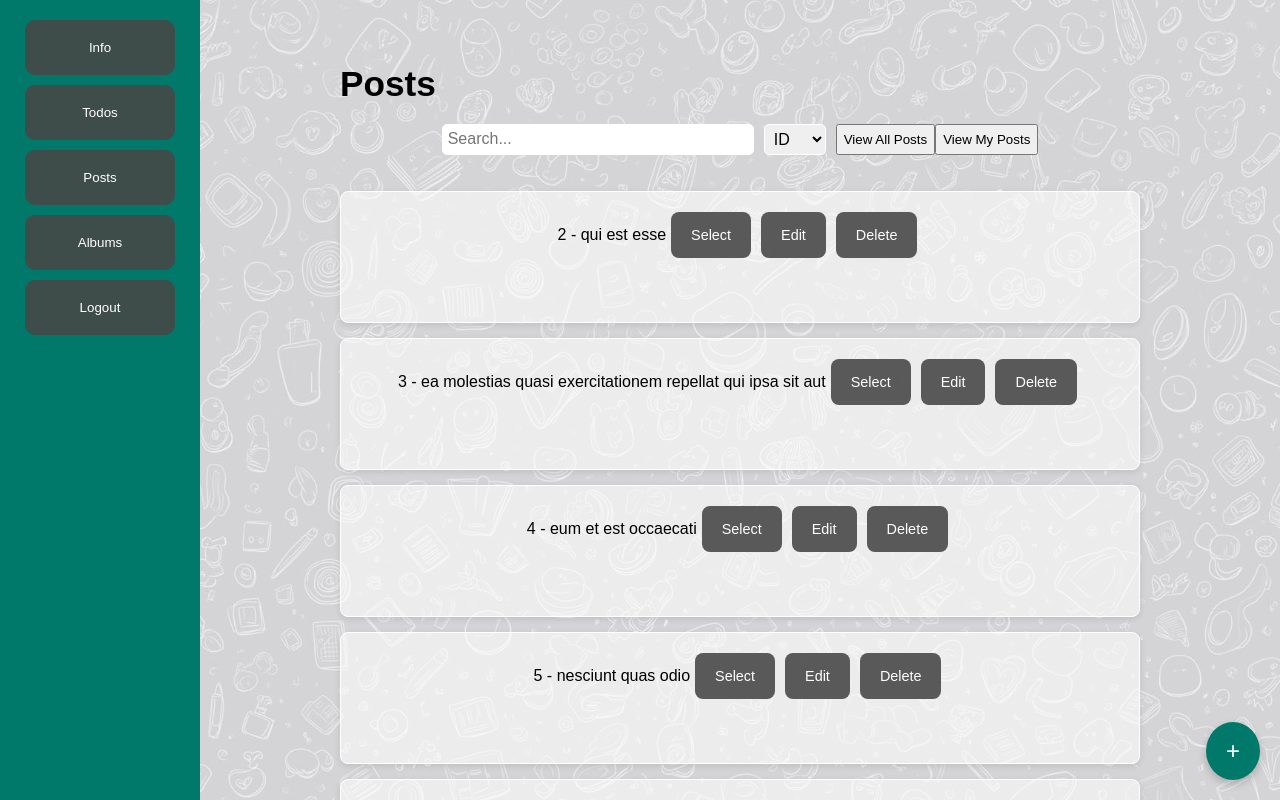
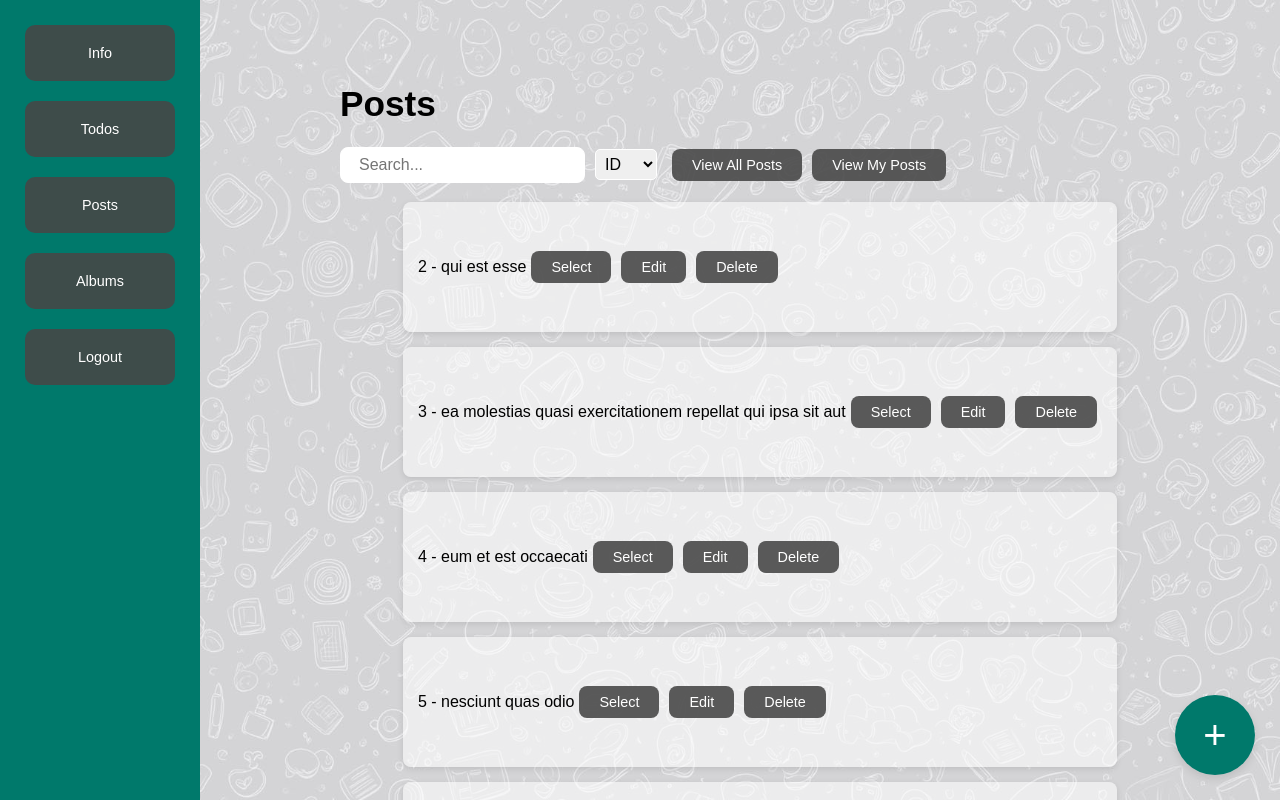
Before and after one commit to bashy-yacob/myApp, a React (Create React App) app: page /users/1/posts in a window 1280 px wide. Shown: the top 800 px of the page. Built offline with nearby package versions, Linux system fonts and the light colour scheme; data requests are answered from the project's data file; sample sign-in values are in the browser's storage.

Commit message:
Refactor PostsPage and AlbomsPage styling: update class names for buttons and inputs, remove unused styles, and enhance layout for better usability

```diff
--- a/src/components/AlbomsPage/AlbomsPage.css
+++ b/src/components/AlbomsPage/AlbomsPage.css
@@ -13,13 +13,6 @@
   padding: 20px;
   width: 100%;
   max-width: 900px;
-}
-
-
-.search-container {
-  display: flex;
-  justify-content: center;
-  margin-bottom: 20px;
 }
 
 .search-container input,
--- a/src/components/PostsPage/PostsPage.css
+++ b/src/components/PostsPage/PostsPage.css
@@ -1,85 +1,3 @@
-/* General page styling */
-
-/* Search container styling */
-.search-container {
-  display: flex;
-  justify-content: center;
-  margin-bottom: 20px;
-}
-
-.search-input {
-  padding: 10px;
-  width: 300px;
-  border: 1px solid #ccc;
-  border-radius: 4px;
-  margin-right: 10px;
-}
-
-/* Buttons */
-.btn {
-  padding: 10px 15px;
-  border: none;
-  border-radius: 4px;
-  cursor: pointer;
-  font-size: 14px;
-}
-
-.btn-primary {
-  background-color: #ffffff91;
-  color: #000;
-}
-
-.btn-primary:hover {
-  background-color: #ffffffd9;
-}
-
-.btn-danger {
-  background-color: #dc3545;
-  color: #fff;
-}
-
-.btn-danger:hover {
-  background-color: #a71d2a;
-}
-
-/* Posts container */
-.posts-container {
-  padding: 20px;
-  font-family: Arial, sans-serif;
-  width: 100%;
-  max-width: 900px;
-
-}
-
-.post {
-  margin: 10px;
-  background: #ffffff91;
-  border: 1px solid #ffffff;
-  border-radius: 4px;
-  padding: 15px;
-  transition: box-shadow 0.3s;
-  cursor: pointer;
-}
-
-.post:hover {
-  box-shadow: 0 4px 8px rgba(0, 0, 0, 0.1);
-}
-
-.post-selected {
-  border : 3px solid #ffffff;
-}
-
-/* Post details */
-.post-details {
-  margin-top: 10px;
-  border-top: 1px solid #ddd;
-  padding-top: 10px;
-}
-
-.post-details .btn {
-  margin-right: 10px;
-}
-
 .posts-page {
   font-family: Arial, sans-serif;
   display: flex;
@@ -88,51 +6,26 @@
   padding: 40px 20px;
   min-height: 100vh;
   margin: 0;
-  padding: 20px;
   color: #000000;
   background-attachment: fixed;
 }
 
-h1 {
+.posts-title {
+  text-align: left;
+  width: 100%;
+  max-width: 800px;
   font-size: 2.2rem;
   color: #000000;
   margin-bottom: 20px;
 }
 
-.search-bar {
-  margin-bottom: 30px;
-  width: 100%;
-  max-width: 600px;
-}
+/* h1 {
+  font-size: 2.2rem;
+  color: #000000;
+  margin-bottom: 20px;
+} */
 
-.search-bar input {
-  padding: 12px 18px;
-  width: 100%;
-  border-radius: 8px;
-  border: 1px solid #ffffff;
-  font-size: 1rem;
-  outline: none;
-  transition: border-color 0.3s ease;
-}
-
-.search-bar input:focus {
-  border-color: #676464c2;
-}
-/* רשימת פוסטים */
-.posts-list {
-  width: 100%;
-  max-width: 800px;
-  margin-bottom: 30px;
-  list-style-type: none;
-  padding: 0;
-}
-
-.posts-list ul {
-  list-style-type: none;
-  padding: 0;
-}
-
-.posts-list li {
+ li {
   background-color: #ffffff91;
   min-height: 100px;
   border-radius: 8px;
@@ -145,23 +38,77 @@ h1 {
   transition: transform 0.2s ease, box-shadow 0.2s ease;
 }
 
-.posts-list button {
+ button {
   background-color: #474747e2;
   color: rgb(255, 255, 255);
   border: none;
   margin: 5px;
-  padding: 15px 20px;
+  padding: 8px 20px;
   border-radius: 8px;
   cursor: pointer;
   font-size: 0.9rem;
   transition: background-color 0.3s ease;
 }
 
-.posts-list button:hover {
+button:hover {
   background-color: #000000;
 }
 
-/* הוספת פוסט חדש */
+button.view-all-btn,
+button.view-my-btn,
+button.save-btn,
+button.cancel-btn,
+button.select-btn,
+button.edit-btn,
+button.delete-btn,
+button.show-comments-btn,
+button.add-comment-btn{
+  background-color: #474747e2;
+  color: rgb(255, 255, 255);
+  border: none;
+  margin: 5px;
+  padding: 8px 20px;
+  border-radius: 8px;
+  cursor: pointer;
+  font-size: 0.9rem;
+  transition: background-color 0.3s ease;
+}
+
+.add-post-btn{
+  position: fixed;
+  bottom: 20px;
+  right: 20px;
+  background-color: #00796b;
+  color: white;
+  border: none;
+  border-radius: 50%;
+  width: 80px;
+  height: 80px;
+  font-size: 40px;
+  cursor: pointer;
+  display: flex;
+  justify-content: center;
+  align-items: center;
+  box-shadow: 0 4px 8px rgba(0, 0, 0, 0.1);
+  transition: background-color 0.3s ease;
+}
+
+button.view-all-btn:hover,
+button.view-my-btn:hover,
+button.save-btn:hover,
+button.cancel-btn:hover,
+button.select-btn:hover,
+button.edit-btn:hover,
+button.delete-btn:hover,
+button.show-comments-btn:hover,
+button.add-comment-btn:hover{
+  background-color: #000000;
+}
+button.add-post-btn:hover {
+  background-color: #015e53;
+}
+
+/* Add new post */
 .add-post {
   width: 100%;
   max-width: 700px;
@@ -172,8 +119,8 @@ h1 {
   align-items: center;
 }
 
-.add-post input,
-.add-post textarea {
+.add-post input.add-post-input,
+.add-post textarea.add-post-textarea {
   width: 100%;
   padding: 12px;
   border-radius: 8px;
@@ -182,14 +129,9 @@ h1 {
   font-size: 1rem;
   outline: none;
   resize: vertical;
-  max-width: 800px;
-  padding: 10px;
-  margin-bottom: 10px;
-  border-radius: 5px;
-  border: 1px solid #ccc;
 }
 
-.add-post textarea {
+.add-post textarea.add-post-textarea {
   height: 150px;
 }
 
@@ -202,21 +144,83 @@ h1 {
   cursor: pointer;
   font-size: 1rem;
   transition: background-color 0.3s ease;
-  padding: 10px 20px;
-  background-color: #00796b;
-  color: white;
-  border: none;
-  border-radius: 5px;
-  cursor: pointer;
-  transition: background-color 0.3s ease;
 }
 
 .add-post button:hover {
   background-color: #000000;
-  background-color: #004d40;
 }
 
-/* פוסט נבחר */
+/* Add post form and button */
+.add-post-form {
+  position: fixed;
+  bottom: 100px;
+  right: 20px;
+  width: 300px;
+  background-color: #ffffff;
+  padding: 20px;
+  border-radius: 8px;
+  box-shadow: 0 4px 8px rgba(0, 0, 0, 0.1);
+  display: flex;
+  flex-direction: column;
+  align-items: center;
+}
+
+.add-post-input,
+.add-post-textarea {
+  width: 100%;
+  padding: 12px;
+  border-radius: 8px;
+  border: 1px solid #ccc;
+  margin-bottom: 15px;
+  font-size: 1rem;
+  outline: none;
+  resize: vertical;
+}
+
+.add-post-textarea {
+  height: 100px;
+}
+
+.add-post-submit-btn {
+  background-color: #474747e2;
+  color: white;
+  border: none;
+  padding: 12px 20px;
+  border-radius: 8px;
+  cursor: pointer;
+  font-size: 1rem;
+  transition: background-color 0.3s ease;
+}
+
+.add-post-submit-btn:hover {
+  background-color: #000000;
+}
+
+.add-post-toggle-btn {
+  position: fixed;
+  bottom: 20px;
+  right: 20px;
+  background-color: #00796b;
+  color: white;
+  border: none;
+  border-radius: 50%;
+  width: 80px;
+  height: 80px;
+  font-size: 40px;
+  cursor: pointer;
+  display: flex;
+  justify-content: center;
+  align-items: center;
+  box-shadow: 0 4px 8px rgba(0, 0, 0, 0.1);
+  transition: background-color 0.3s ease;
+}
+
+.add-post-toggle-btn:hover {
+  background-color: #004d40;
+  box-shadow: 0 6px 12px rgba(0, 0, 0, 0.3);
+}
+
+/* Selected post */
 .selected-post {
   width: 100%;
   max-width: 800px;
@@ -238,7 +242,22 @@ h1 {
   color: #555;
 }
 
-/* תגובות לפוסט */
+.selected-post button {
+  background-color: #444444;
+  color: white;
+  border: none;
+  padding: 8px 15px;
+  border-radius: 8px;
+  cursor: pointer;
+  font-size: 0.9rem;
+  margin-top: 10px;
+}
+
+.selected-post button:hover {
+  background-color: #000000;
+}
+
+/* Comments section */
 .comments {
   margin-top: 30px;
 }
@@ -261,22 +280,7 @@ h1 {
   box-shadow: 0 2px 6px rgba(0, 0, 0, 0.1);
 }
 
-.comments button {
-  background-color: #dc3545;
-  color: white;
-  border: none;
-  padding: 8px 15px;
-  border-radius: 8px;
-  cursor: pointer;
-  font-size: 0.9rem;
-  transition: background-color 0.3s ease;
-}
-
-.comments button:hover {
-  background-color: #c82333;
-}
-
-.comments textarea {
+.comments textarea.comment-textarea {
   width: 100%;
   padding: 12px;
   border-radius: 8px;
@@ -285,42 +289,6 @@ h1 {
   font-size: 1rem;
   outline: none;
   resize: vertical;
-}
-
-/* Responsive design */
-@media (max-width: 768px) {
-  .posts-page {
-    padding: 20px 10px;
-  }
-
-  .search-bar input,
-  .add-post input,
-  .add-post textarea,
-  .selected-post {
-    width: 100%;
-  }
-}
-.selected-post button {
-  background-color: #444444;
-  color: white;
-  border: none;
-  padding: 8px 15px;
-  border-radius: 8px;
-  cursor: pointer;
-  font-size: 0.9rem;
-  margin-top: 10px;
-}
-
-.selected-post button:hover {
-  background-color: #000000;
-}
-
-.comments-section {
-  margin-top: 10px;
-  padding: 10px;
-  background-color: #f9f9f9;
-  border-radius: 8px;
-  border: 1px solid #ddd;
 }
 
 .comments-list {
@@ -337,79 +305,8 @@ h1 {
   border-bottom: none;
 }
 
-.posts-title {
-  text-align: left;
-  width: 100%;
-  max-width: 800px;
-  font-size: 2.2rem;
-  color: #000000;
-  margin-bottom: 20px;
-}
-
-.search-container input {
-  padding: 10px;
-  width: 300px;
-  border: 1px solid #ccc;
-  border-radius: 5px;
-}
-
-.post-item {
-  background-color: #ffffffa8;
-  border: 1px solid #ffffff;
-  border-radius: 5px;
-  padding: 20px;
-  margin-bottom: 10px;
-  display: flex;
-  flex-direction: column;
-  align-items: flex-start;
-}
-
-.post-title {
-  font-size: 1.5em;
-  margin-bottom: 10px;
-}
-
-.post-body {
-  font-size: 1em;
-  margin-bottom: 10px;
-}
-
-.delete-button {
-  align-self: flex-end;
-  background-color: #ff0000;
-  color: white;
-  border: none;
-  padding: 5px 10px;
-  border-radius: 5px;
-  cursor: pointer;
-}
-
-.delete-button:hover {
-  background-color: #cc0000;
-}
-
 /* Add post button in bottom right corner */
 .add-post-btn {
-  position: fixed;
-  bottom: 20px;
-  right: 20px;
-  background-color: #00796b;
-  color: white;
-  border: none;
-  padding: 15px 20px;
-  border-radius: 50%;
-  cursor: pointer;
-  font-size: 1.5rem;
-  box-shadow: 0 4px 8px rgba(0, 0, 0, 0.2);
-  transition: background-color 0.3s ease, box-shadow 0.3s ease;
-}
-
-.add-post-btn:hover {
-  background-color: #004d40;
-  box-shadow: 0 6px 12px rgba(0, 0, 0, 0.3);
-}
-
-.add-post-form {
   position: fixed;
   bottom: 20px;
   right: 20px;
@@ -428,27 +325,40 @@ h1 {
   transition: background-color 0.3s ease;
 }
 
-.add-post-form input,
-.add-post-form textarea {
+.add-post-btn:hover {
+  background-color: #004d40;
+  box-shadow: 0 6px 12px rgba(0, 0, 0, 0.3);
+}
+
+/* Responsive design */
+@media (max-width: 768px) {
+  .posts-page {
+    padding: 20px 10px;
+  }
+
+  .search-bar input,
+  .add-post input,
+  .add-post textarea,
+  .selected-post {
+    width: 100%;
+  }
+}
+
+.search-container {
+  text-align: left;
   width: 100%;
   max-width: 800px;
-  padding: 10px;
-  margin-bottom: 10px;
-  border-radius: 5px;
-  border: 1px solid #ccc;
 }
 
-.add-post-form button {
-  padding: 10px 20px;
-  background-color: #00796b;
-  color: white;
-  border: none;
-  border-radius: 5px;
-  cursor: pointer;
-  transition: background-color 0.3s ease;
-  margin-bottom: 10px;
+.search-container input.search-input {
+  padding: 8px 18px;
+  border-radius: 8px;
+  border: 1px solid #ffffff;
+  font-size: 1rem;
+  outline: none;
+  transition: border-color 0.3s ease;
 }
 
-.add-post-form button:hover {
-  background-color: #004d40;
+.search-container input.search-input:focus {
+  border-color: #676464c2;
 }
--- a/src/components/PostsPage/PostsPage.js
+++ b/src/components/PostsPage/PostsPage.js
@@ -265,13 +265,14 @@ const PostsPage = () => {
           placeholder="Search..."
           value={search}
           onChange={handleSearch}
+          className="search-input"
         />
         <select value={searchCriterion} onChange={handleSearchCriterionChange}>
           <option value="id">ID</option>
           <option value="title">Title</option>
         </select>
-        <button onClick={() => setViewAll(true)}>View All Posts</button>
-        <button onClick={() => setViewAll(false)}>View My Posts</button>
+        <button onClick={() => setViewAll(true)} className="view-all-btn">View All Posts</button>
+        <button onClick={() => setViewAll(false)} className="view-my-btn">View My Posts</button>
       </div>
       {error && <div className="error">{error}</div>}
       <ul className="posts-list">
@@ -335,8 +336,9 @@ const PostsPage = () => {
                           placeholder="Add a comment"
                           value={newComment}
                           onChange={(e) => setNewComment(e.target.value)}
+                          className="comment-textarea"
                         />
-                        <button onClick={handleAddComment}>Add Comment</button>
+                        <button onClick={handleAddComment} className="add-comment-btn">Add Comment</button>
                       </>
                     )}
                   </div>
@@ -353,16 +355,18 @@ const PostsPage = () => {
             placeholder="Post Title"
             value={newPostTitle}
             onChange={(e) => setNewPostTitle(e.target.value)}
+            className="add-post-input"
           />
           <textarea
             placeholder="Post Content"
             value={newPostContent}
             onChange={(e) => setNewPostContent(e.target.value)}
+            className="add-post-textarea"
           />
-          <button onClick={handleAddPost}>Add Post</button>
+          <button onClick={handleAddPost} className="add-post-submit-btn">Add Post</button>
         </div>
       )}
-      <button className="add-post-btn" onClick={() => setShowAddPost(!showAddPost)}>+</button>
+      <button className="add-post-toggle-btn" onClick={() => setShowAddPost(!showAddPost)}>+</button>
     </div>
   );
 };
```
